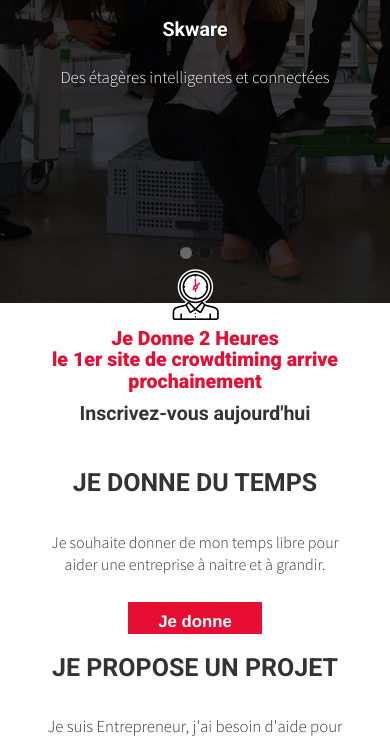
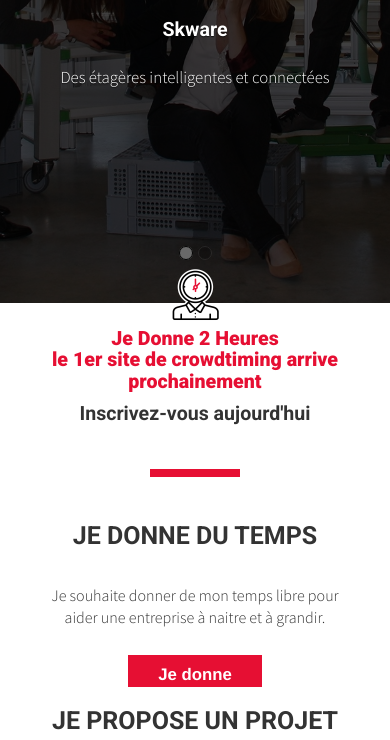
Before and after one commit to Fradou/lyon_0916_jedonne2heures, a Symfony app: template app/Resources/views/front/homepage.html.twig in a window 390 px wide; the page is wider, and only the part inside the window is pictured. Shown: the part 457-1197 px from the top of that part. Run offline with Twig, Linux system fonts and the light colour scheme; the template is opened without the code that fills it, so the values that code supplies are empty; some libraries are stand-ins or nearby versions.

Commit message:
add <hr> after  h1 slogan (homepage) with restriction for md and lg, so only visible on xs and sm

```diff
--- a/app/Resources/views/front/homepage.html.twig
+++ b/app/Resources/views/front/homepage.html.twig
@@ -39,9 +39,10 @@
         <div class="col-xs-12 home_carousel_logo-over">
             <img class="home_carousel_img-logo" src="{{ asset('img/clock-jd2h-white-border.png') }}" alt="Logo je donne 2 heures" >
         </div>
-        <div class="col-xs-12 home_carousel_block-over  bl home_carousel_title-over">
+        <div class="col-xs-offset-1 col-xs-10 home_carousel_block-over  bl home_carousel_title-over">
             <h1 class="home_carousel_slogan">Je Donne 2 Heures<br/>le 1er site de crowdtiming arrive prochainement</h1>
             <h2 class="home_carousel_inscription">Inscrivez-vous aujourd'hui</h2>
+            <hr class="hidden-md hidden-lg">
         </div>
         <div class="col-xs-offset-1 col-xs-10 col-sm-offset-3 col-sm-6 home_carousel_block-over bl home_carousel_jedonne-over">
             <h2 class="home_car_title">JE DONNE DU TEMPS</h2>
```
